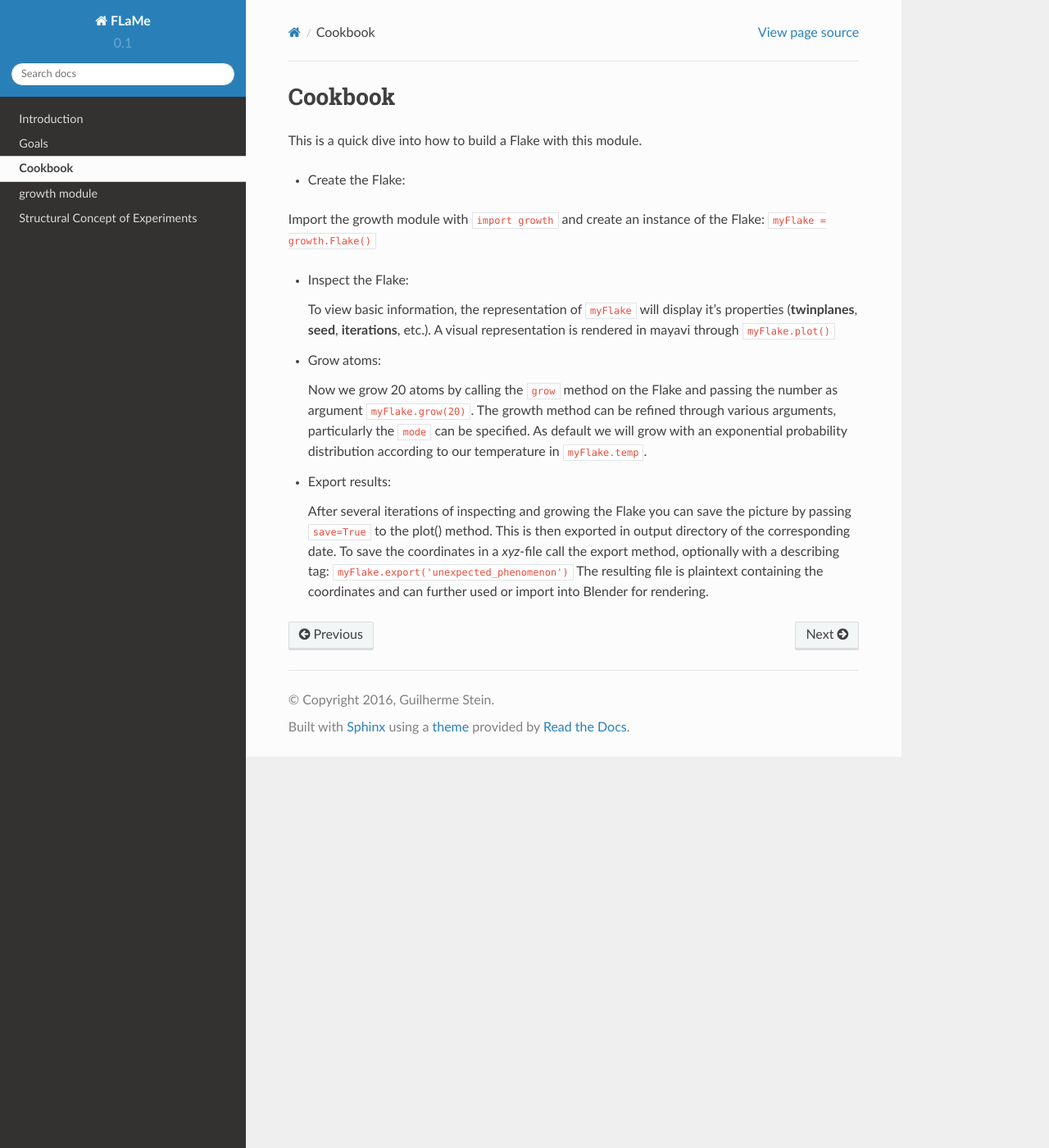
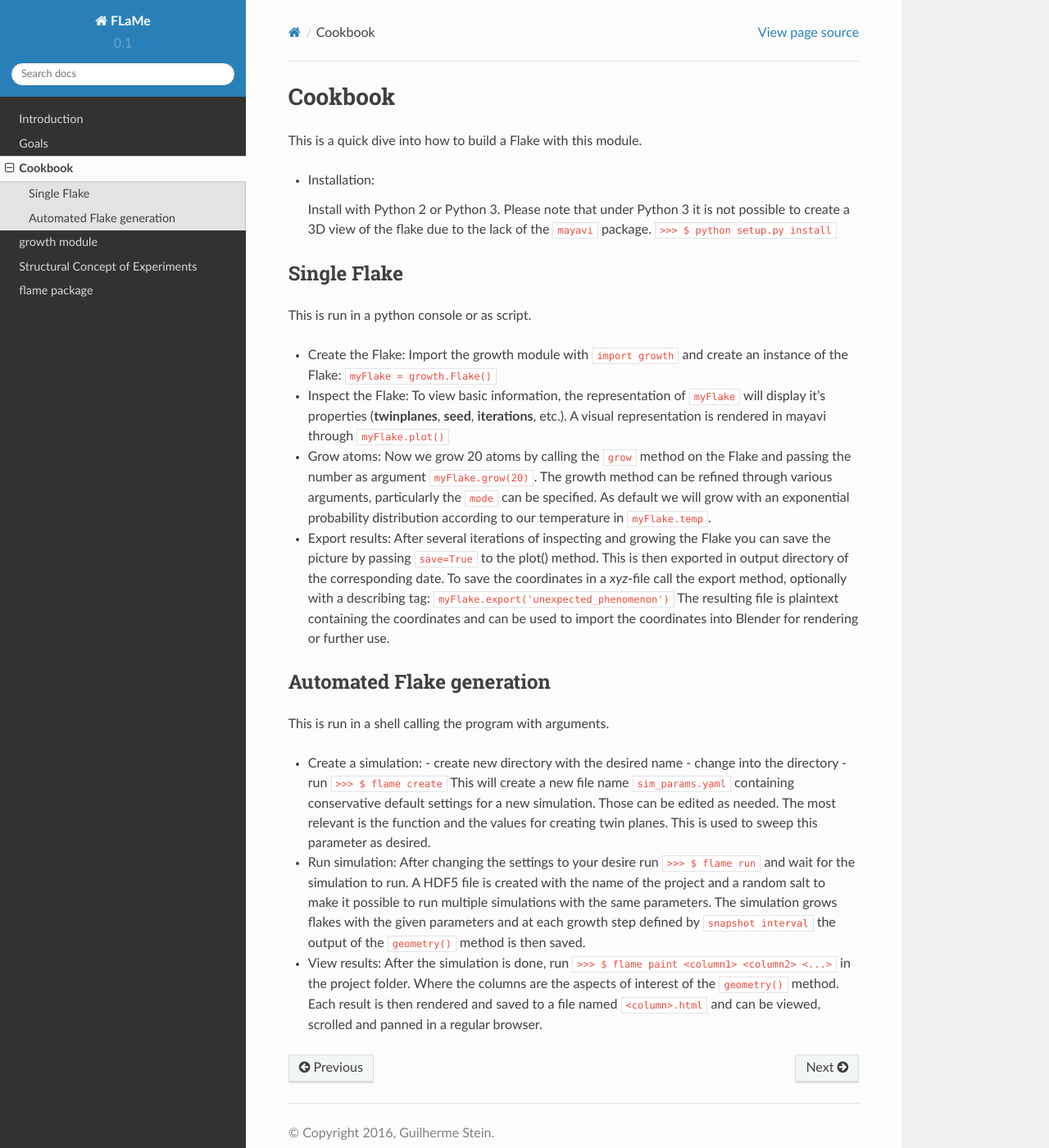
Before and after one commit to gsec/FLaMe, a Sphinx documentation site: the page built from docs/cookbook.rst, in a window 1280 px wide and 1400 px high. Shown: the whole window at 82% size. Built offline with Sphinx 7.4.7 and the Read the Docs theme 2.0.0, drawn with Linux system fonts in a browser that asks for light colours; formulas are drawn with MathJax 3.

```diff
--- a/docs/conf.py
+++ b/docs/conf.py
@@ -207,7 +207,7 @@
 #html_search_scorer = 'scorer.js'
 
 # Output file base name for HTML help builder.
-htmlhelp_basename = 'FLaMdoc'
+htmlhelp_basename = 'FLaMedoc'
 
 # -- Options for LaTeX output ---------------------------------------------
 
@@ -229,7 +229,7 @@
 # (source start file, target name, title,
 #  author, documentclass [howto, manual, or own class]).
 latex_documents = [
-  (master_doc, 'FLaM.tex', u'FLakeLatticeModeler Documentation',
+  (master_doc, 'FLaMe.tex', u'FLakeLatticeModeler Documentation',
    u'Guilherme Stein', 'manual'),
 ]
 
@@ -259,7 +259,7 @@
 # One entry per manual page. List of tuples
 # (source start file, name, description, authors, manual section).
 man_pages = [
-    (master_doc, 'flam', u'FLaM Documentation',
+    (master_doc, 'flame', u'FLaMe Documentation',
      [author], 1)
 ]
 
@@ -273,8 +273,8 @@
 # (source start file, target name, title, author,
 #  dir menu entry, description, category)
 texinfo_documents = [
-  (master_doc, 'FLaM', u'FLaM Documentation',
-   author, 'FLaM', 'One line description of project.',
+  (master_doc, 'FLaMe', u'FLaMe Documentation',
+   author, 'Guilherme Stein', 'Flake Lattice modeling and simulation',
    'Miscellaneous'),
 ]
 
--- a/docs/cookbook.rst
+++ b/docs/cookbook.rst
@@ -3,32 +3,63 @@
 
 This is a quick dive into how to build a Flake with this module.
 
+* Installation:
+
+  Install with Python 2 or Python 3. Please note that under Python 3 it is not possible to
+  create a 3D view of the flake due to the lack of the ``mayavi`` package.
+  ``>>> $ python setup.py install``
+
+
+Single Flake
+============
+This is run in a python console or as script.
+
 * Create the Flake:
-
-Import the growth module with ``import growth`` and create an instance of the
-Flake: ``myFlake = growth.Flake()``
+  Import the growth module with ``import growth`` and create an instance of the Flake:
+  ``myFlake = growth.Flake()``
 
 * Inspect the Flake:
-
   To view basic information, the representation of ``myFlake`` will display it's
-  properties (**twinplanes**, **seed**, **iterations**, etc.). A visual
-  representation is rendered in mayavi through ``myFlake.plot()``
+  properties (**twinplanes**, **seed**, **iterations**, etc.). A visual representation is
+  rendered in mayavi through ``myFlake.plot()``
 
 * Grow atoms:
+  Now we grow 20 atoms by calling the ``grow`` method on the Flake and passing the number
+  as argument ``myFlake.grow(20)``. The growth method can be refined through various
+  arguments, particularly the ``mode`` can be specified. As default we will grow with an
+  exponential probability distribution according to our temperature in ``myFlake.temp``.
 
-  Now we grow 20 atoms by calling the ``grow`` method on the Flake and passing
-  the number as argument ``myFlake.grow(20)``. The growth method can be refined
-  through various arguments, particularly the ``mode`` can be specified. As
-  default we will grow with an exponential probability distribution according to
-  our temperature in ``myFlake.temp``.
+* Export results:
+  After several iterations of inspecting and growing the Flake you can save the picture by
+  passing ``save=True`` to the plot() method. This is then exported in output directory of
+  the corresponding date. To save the coordinates in a `xyz`-file call the export method,
+  optionally with a describing tag: ``myFlake.export('unexpected_phenomenon')`` The
+  resulting file is plaintext containing the coordinates and can be used to import the
+  coordinates into Blender for rendering or further use.
 
 
-* Export results:
+Automated Flake generation
+==========================
+This is run in a shell calling the program with arguments.
 
-  After several iterations of inspecting and growing the Flake you can save the
-  picture by passing ``save=True`` to the plot() method. This is then exported
-  in output directory of the corresponding date.
-  To save the coordinates in a `xyz`-file call the export method, optionally
-  with a describing tag: ``myFlake.export('unexpected_phenomenon')``
-  The resulting file is plaintext containing the coordinates and can further
-  used or import into Blender for rendering.
+* Create a simulation:
+  - create new directory with the desired name
+  - change into the directory
+  - run ``>>> $ flame create``
+  This will create a new file name ``sim_params.yaml`` containing conservative default
+  settings for a new simulation. Those can be edited as needed. The most relevant is the
+  function and the values for creating twin planes. This is used to sweep this parameter
+  as desired.
+
+* Run simulation:
+  After changing the settings to your desire run ``>>> $ flame run`` and wait for the
+  simulation to run. A HDF5 file is created with the name of the project and a random salt
+  to make it possible to run multiple simulations with the same parameters. The simulation
+  grows flakes with the given parameters and at each growth step defined by ``snapshot
+  interval`` the output of the ``geometry()`` method is then saved.
+
+* View results:
+  After the simulation is done, run ``>>> $ flame paint <column1> <column2> <...>`` in the
+  project folder. Where the columns are the aspects of interest of the ``geometry()``
+  method. Each result is then rendered and saved to a file named ``<column>.html`` and can
+  be viewed, scrolled and panned in a regular browser.
--- a/docs/index.rst
+++ b/docs/index.rst
@@ -16,6 +16,7 @@
    cookbook
    growth
    structure
+   flame
 
 
 Indices and tables
```
Also changed, not shown: docs/flame.rst (added, +62 -0 lines), docs/growth.rst (+23 -0 lines), docs/introduction.rst (+32 -21 lines), docs/modules.rst (added, +7 -0 lines), 5 other files.
